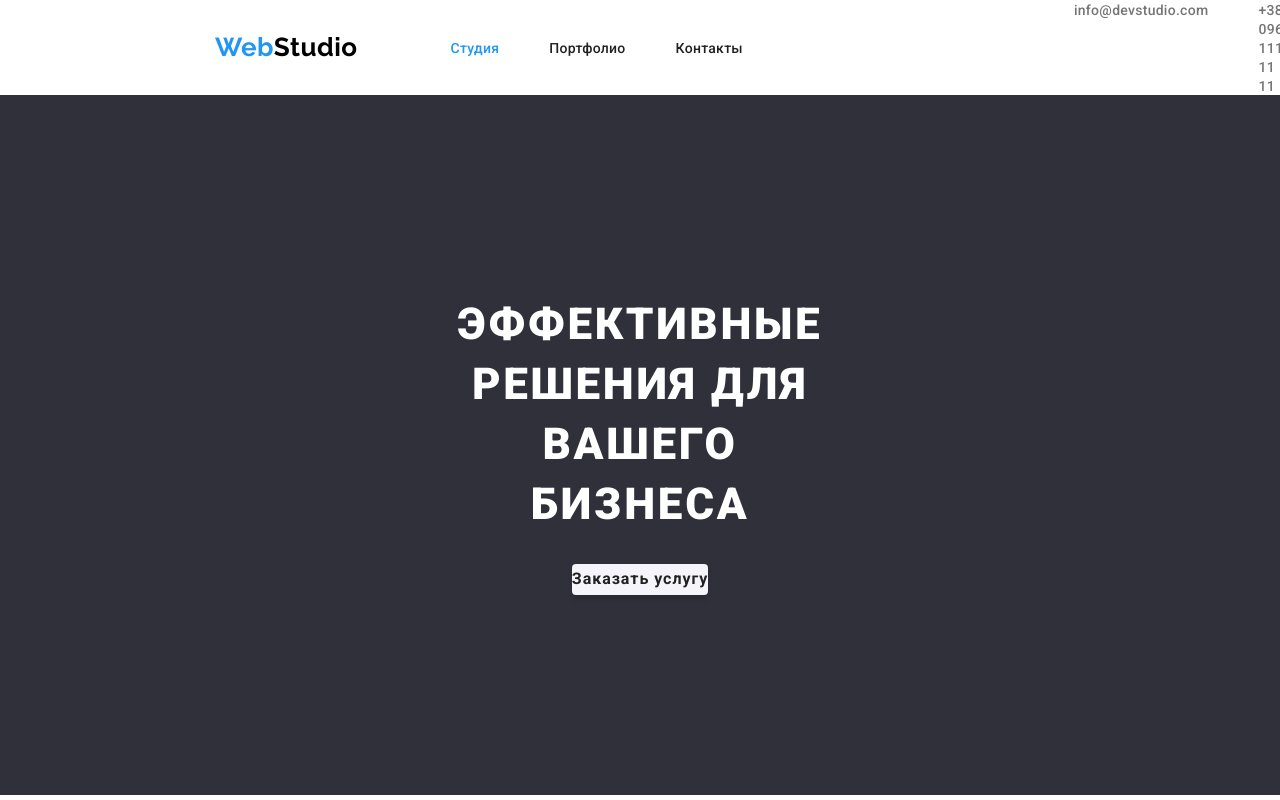
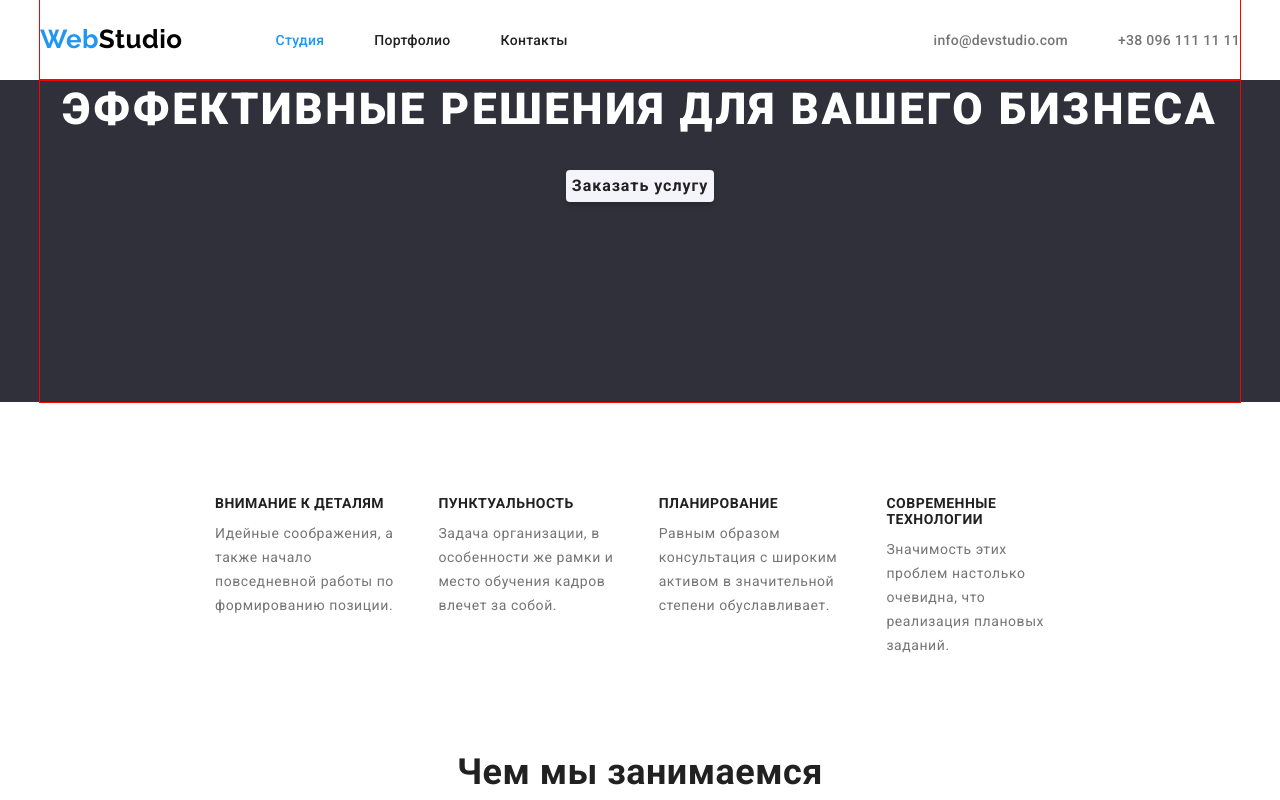
Before and after one commit to VitaliiPrykhodko/goit-markup-hw-03, a plain HTML site: page index.html in a window 1280 px wide. Shown: the top 800 px of the page. Drawn offline with nearby package versions, Linux system fonts and the light colour scheme.

Commit message:
позиціонував елементи header

```diff
--- a/css/styles.css
+++ b/css/styles.css
@@ -1,15 +1,9 @@
-*,
-*::after,
-*::before {
-  margin: 0;
-  padding: 0;
-}
-
 h1,
 h2,
 h3,
 p {
   margin-top: 0;
+  margin-bottom: 0;
 }
 
 ul {
@@ -53,14 +47,26 @@ body {
   color: var(--color-text-page);
 }
 
+.container {
+  width: 1200px;
+  margin: 0 auto;
+  outline: 1px solid red;
+}
+
+.section {
+  padding: 94px 0;
+}
+
 /* Header box */
-.header {
+.header > .container {
   display: flex;
   align-items: center;
+  padding-top: 24px;
+  padding-bottom: 25px;
 }
 
 .logo {
-  margin: 24px 93px 25px 215px;
+  margin-right: 93px;
   text-decoration: none;
   font-family: var(--font-logo);
   font-size: 26px;
@@ -75,11 +81,11 @@ body {
   display: flex;
 }
 
-.item-nav:not(:last-of-type) {
-  padding-right: 50px;
+.nav-list > .item-nav:not(:first-child) {
+  margin-left: 50px;
 }
 
-.nav-list .text-link-nav.current {
+.text-link-nav.current {
   color: var(--accent-color);
 }
 
@@ -95,12 +101,11 @@ body {
 
 .list-contact-head {
   display: flex;
-  margin-left: 331px;
-  margin-right: 215px;
+  margin-left: auto;
 }
 
-.item-contact-head:not(:last-of-type) {
-  padding-right: 50px;
+.list-contact-head > .item-contact-head:not(:first-child) {
+  margin-left: 50px;
 }
 
 .text-contact-head {
@@ -108,9 +113,8 @@ body {
 }
 
 /* Hero box */
-.hero {
+.hero-section {
   background-color: var(--brc-color);
-  padding: 200px 452px 0 452px;
   margin-bottom: 94px;
   text-align: center;
 }
--- a/index.html
+++ b/index.html
@@ -16,6 +16,7 @@
   <body>
     <!--Header block-->
     <header class="header">
+      <div class="container">
         <a class="logo" href="index.html">Web<span class="text-logo">Studio</span></a>
         <nav>
           <ul class="nav-list">
@@ -36,12 +37,15 @@
           </li>
           <li class="item-contact-head"><a class="text-contact-head" href="tel:+380961111111">+38 096 111 11 11</a></li>
         </ul>
+      </div>
     </header>
     <main>
       <!--Hero block-->
-      <section class="hero">
+      <section class="hero-section">
+        <div class="container">
           <h1 class="hero-title">Эффективные решения для вашего бизнеса</h1>
           <button class="hero-btn" type="button">Заказать услугу</button>
+        </div>
       </section>
       <!--Advantages block-->
       <section class="advantage-section">
```
Lines whose indentation alone changed are shown as unchanged.
